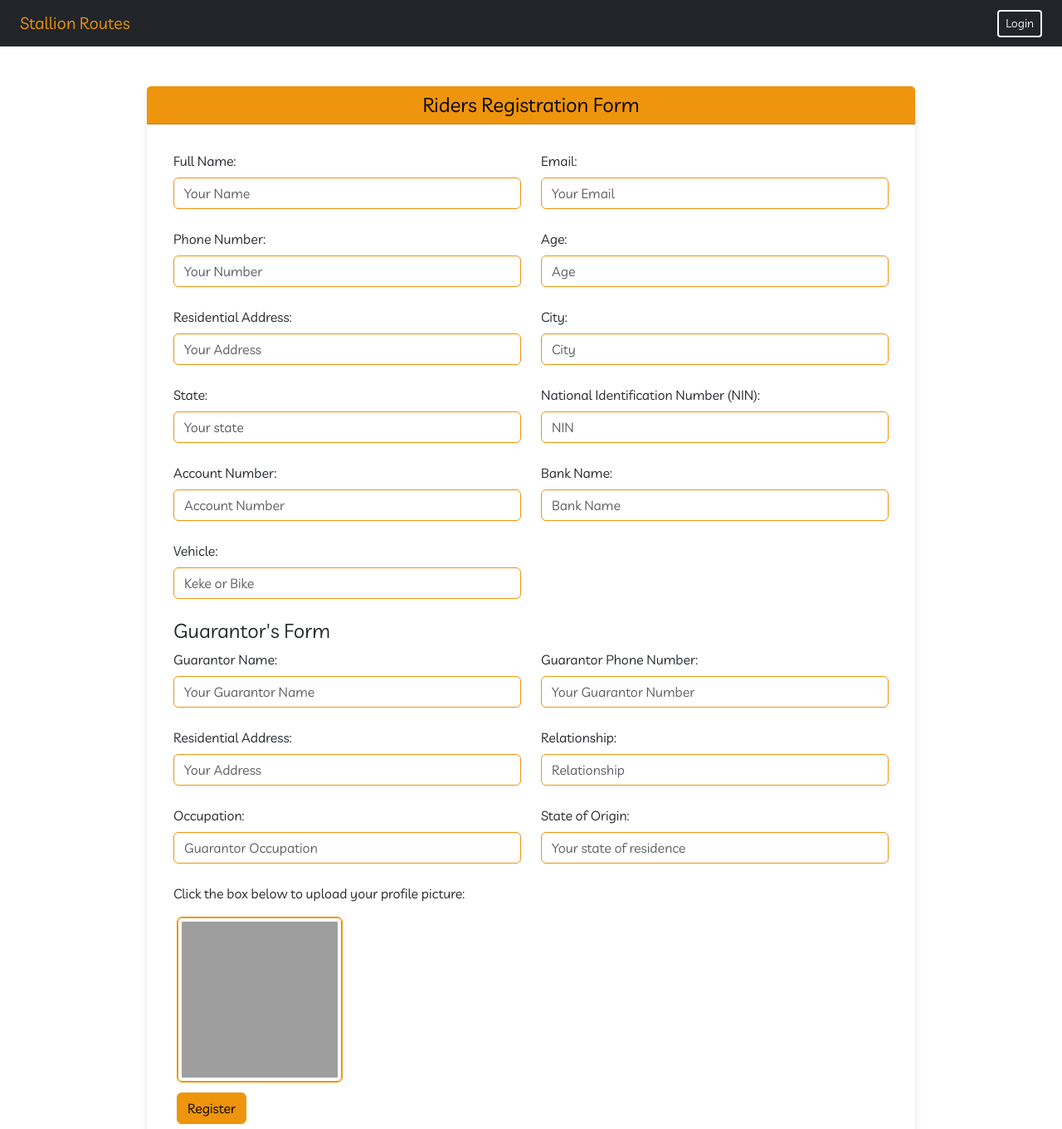
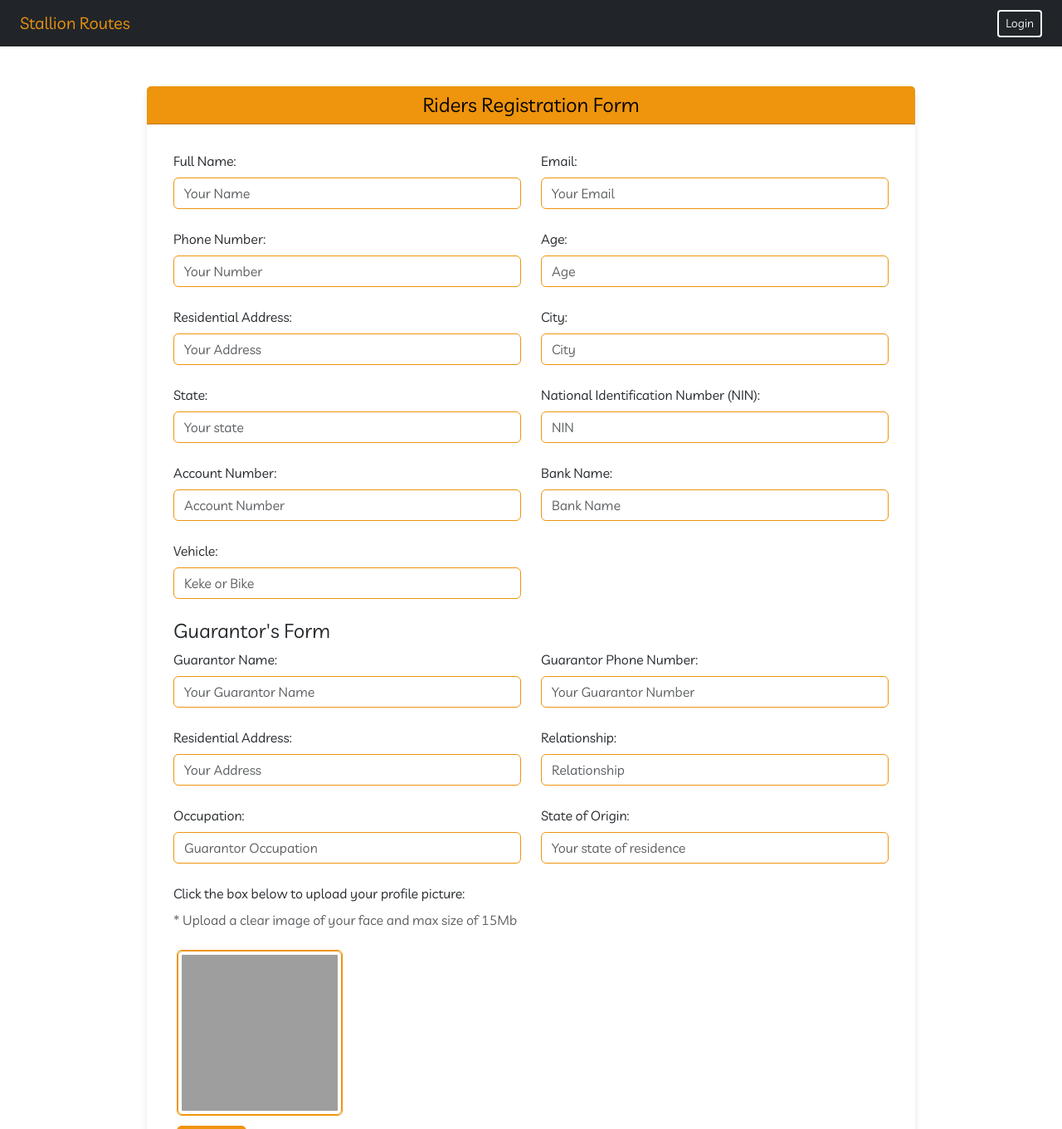
Before and after one commit to Chybozz/Stallion_Routes, a Flask app: page /rider_registration in a window 1280 px wide. Shown: the top 1361 px of the page at 83% size. Run offline with Flask 3, Linux system fonts and the light colour scheme; some libraries are stand-ins or nearby versions; grey boxes are pictures that could not be loaded.

Commit message:
Latest Commit

```diff
--- a/app.py
+++ b/app.py
@@ -29,6 +29,8 @@ app.config['SECRET_KEY'] = os.getenv('SECRET_KEY', secret_key) # Set a default s
 socketio = SocketIO(app, cors_allowed_origins="*") # Initialize SocketIO
 CORS(app)  # Enable CORS
 
+app.config['MAX_CONTENT_LENGTH'] = 30 * 1024 * 1024  # 30 MB
+
 app = app  # For deployment with Gunicorn or other WSGI servers
 
 EMAIL_USER = os.getenv('EMAIL_USER')
@@ -568,6 +570,8 @@ def rider_registration():
             with open("static/logo.png", "rb") as f:
                 logo_b64 = base64.b64encode(f.read()).decode('utf-8')
 
+            current_year = datetime.now().year
+
             # Prepare HTML email content
             html_content = f"""
             <!DOCTYPE html>
@@ -628,7 +632,7 @@ def rider_registration():
                 </div>
 
                 <p style="text-align: center; font-size: 12px; color: #bbb; margin-top: 20px;">
-                    © {{ datetime.now().year }} Stallion Routes. All rights reserved.
+                    © { current_year } Stallion Routes. All rights reserved.
                 </p>
             </div>
             </body>
--- a/templates/rider_registration.html
+++ b/templates/rider_registration.html
@@ -126,6 +126,7 @@
                             <div class="row mb-2">
                                 <div class="text-start mb-2">
                                     <label for="profile_picture" class="form-label">Click the box below to upload your profile picture:</label>
+                                    <p class="text-muted">* Upload a clear image of your face and max size of 15Mb</p>
                                 </div>
                                 <div class="form-control border focus-ring d-flex p-0 mx-3" style="--bs-border-color: #EE940D; --bs-focus-ring-color: rgba(238, 148, 13, 0.48); height: 200px; width: 200px;">
                                     <img id="profile-picture-preview" src="{{ url_for('static', filename='uploads/') }}" alt="Profile Picture" class="img-thumbnail" style="width: 100%; height: 100%; object-fit: cover; cursor: pointer;">
```
